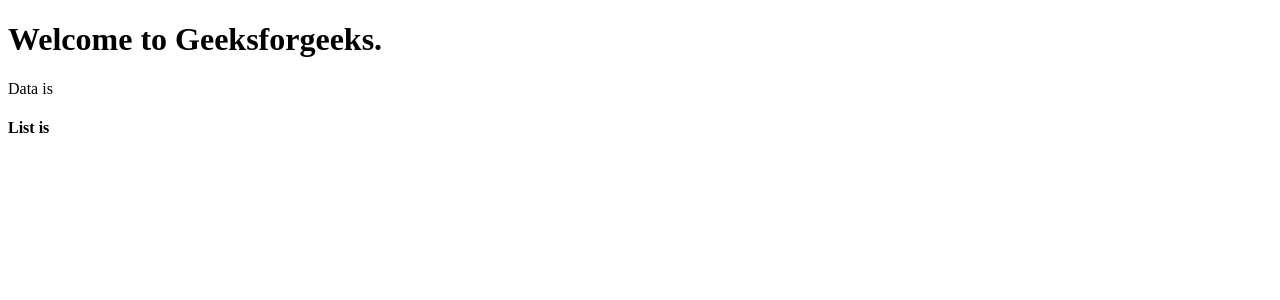
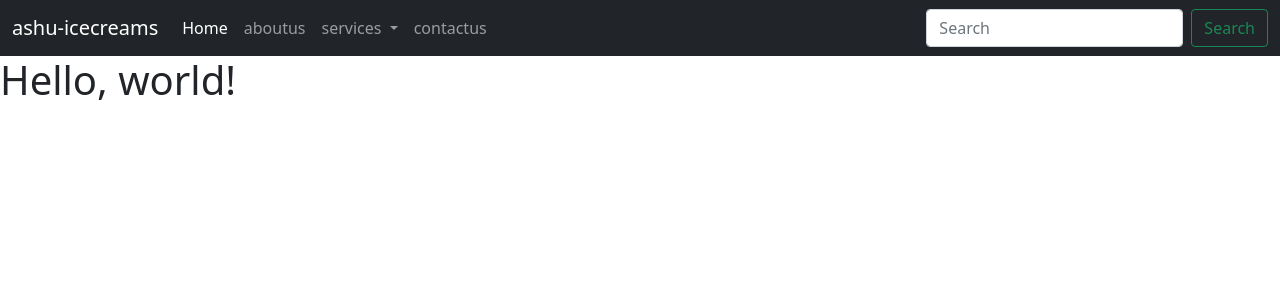
Before and after one commit to ashu180674/newdjango, a Django app: page / in a window 1280 px wide. Shown: the top 300 px of the page. Run offline with Django 4.2, Linux system fonts and the light colour scheme.

Commit message:
13nov-siteworking

```diff
--- a/hello/settings.py
+++ b/hello/settings.py
@@ -10,8 +10,8 @@
 https://docs.djangoproject.com/en/4.1/ref/settings/
 """
 
+import os
 from pathlib import Path
-import os
 
 # Build paths inside the project like this: BASE_DIR / 'subdir'.
 BASE_DIR = Path(__file__).resolve().parent.parent
--- a/home/urls.py
+++ b/home/urls.py
@@ -5,7 +5,9 @@
 urlpatterns = [
 
    path('', views.index , name='home'),
-   path('about', views.about, name="about"),
-   path('services', views.services, name="services")
+   path('aboutus', views.aboutus, name="about"),
+   path('services', views.services, name="services"),
+   path('contactus', views.contactus, name="contactus"),
+   path('icecream', views.icecream, name="icecream")
 
 ]
--- a/home/views.py
+++ b/home/views.py
@@ -3,9 +3,20 @@
 # Create your views here.
 
 def index(request):
-     return render(request,'index.html')
+    context = {
+        "variable1" : "this is ashu",
+        "variable2":"this is v2"
+    }
 
-def about(request) :
+    return render(request,'index.html', context)
+
+def aboutus(request) :
     return HttpResponse('about this page')
 def services(request):
     return HttpResponse('at your service')
+
+def contactus(request):
+    return HttpResponse("dail +916232296539")
+
+def icecream(request):
+    return render(request,'icecream.html')
--- a/templates/index.html
+++ b/templates/index.html
@@ -1,25 +1,66 @@
+<!doctype html>
+<html lang="en">
+  <head>
+    <!-- Required meta tags -->
+    <meta charset="utf-8">
+    <meta name="viewport" content="width=device-width, initial-scale=1">
 
-<!DOCTYPE html>
-<html lang="en">
-<head>
-    <meta charset="UTF-8">
-    <meta name="viewport" content="width=device-width, initial-scale=1.0">
-    <meta http-equiv="X-UA-Compatible" content="ie=edge">
-    <title>Homepage</title>
-</head>
-<body>
-    <h1>Welcome to Geeksforgeeks.</h1>
+    <!-- Bootstrap CSS -->
+    <link href="https://cdn.jsdelivr.net/npm/bootstrap@5.0.2/dist/css/bootstrap.min.css" rel="stylesheet" integrity="sha384-EVSTQN3/azprG1Anm3QDgpJLIm9Nao0Yz1ztcQTwFspd3yD65VohhpuuCOmLASjC" crossorigin="anonymous">
 
+    <title>Hello, world!</title>
+  </head>
+  <body>
+<!-- navigation bar-->
+    <nav class="navbar navbar-expand-lg navbar-dark bg-dark">
+        <div class="container-fluid">
+          <a class="navbar-brand" href="#">ashu-icecreams</a>
+          <button class="navbar-toggler" type="button" data-bs-toggle="collapse" data-bs-target="#navbarSupportedContent" aria-controls="navbarSupportedContent" aria-expanded="false" aria-label="Toggle navigation">
+            <span class="navbar-toggler-icon"></span>
+          </button>
+          <div class="collapse navbar-collapse" id="navbarSupportedContent">
+            <ul class="navbar-nav me-auto mb-2 mb-lg-0">
+              <li class="nav-item">
+                <a class="nav-link active" aria-current="page" href="#">Home</a>
+              </li>
+              <li class="nav-item">
+                <a class="nav-link" href="/aboutus">aboutus</a>
+              </li>
+              <li class="nav-item dropdown">
+                <a class="nav-link dropdown-toggle" href="#" id="navbarDropdown" role="button" data-bs-toggle="dropdown" aria-expanded="false">
+                  services
+                </a>
+                <ul class="dropdown-menu" aria-labelledby="navbarDropdown">
+                  <li><a class="dropdown-item" href="/icecream">icecream</a></li>
+                  <li><a class="dropdown-item" href="/services">softy</a></li>
+                  <li><hr class="dropdown-divider"></li>
+                  <li><a class="dropdown-item" href="#">familypack</a></li>
+                </ul>
+               </li>
 
+               <li class="nav-item">
+                <a class="nav-link" href="/contactus">contactus</a>
+               </li>
 
-<p> Data  is {{  data }}</p>
+            </ul>
+            <form class="d-flex">
+              <input class="form-control me-2" type="search" placeholder="Search" aria-label="Search">
+              <button class="btn btn-outline-success" type="submit">Search</button>
+            </form>
+          </div>
+        </div>
+      </nav>
+    <h1>Hello, world!</h1>
 
+    <!-- Optional JavaScript; choose one of the two! -->
 
+    <!-- Option 1: Bootstrap Bundle with Popper -->
+    <script src="https://cdn.jsdelivr.net/npm/bootstrap@5.0.2/dist/js/bootstrap.bundle.min.js" integrity="sha384-MrcW6ZMFYlzcLA8Nl+NtUVF0sA7MsXsP1UyJoMp4YLEuNSfAP+JcXn/tWtIaxVXM" crossorigin="anonymous"></script>
 
-    <h4>List is </h4>
-    <ul>
-    {% for i in list %}
-    <li>{{ i }}</li>
-    {% endfor %}
-</body>
+    <!-- Option 2: Separate Popper and Bootstrap JS -->
+    <!--
+    <script src="https://cdn.jsdelivr.net/npm/@popperjs/core@2.9.2/dist/umd/popper.min.js" integrity="sha384-IQsoLXl5PILFhosVNubq5LC7Qb9DXgDA9i+tQ8Zj3iwWAwPtgFTxbJ8NT4GN1R8p" crossorigin="anonymous"></script>
+    <script src="https://cdn.jsdelivr.net/npm/bootstrap@5.0.2/dist/js/bootstrap.min.js" integrity="sha384-cVKIPhGWiC2Al4u+LWgxfKTRIcfu0JTxR+EQDz/bgldoEyl4H0zUF0QKbrJ0EcQF" crossorigin="anonymous"></script>
+    -->
+  </body>
 </html>
```
Also changed, not shown: templates/icecream.html (added, +24 -0 lines).
